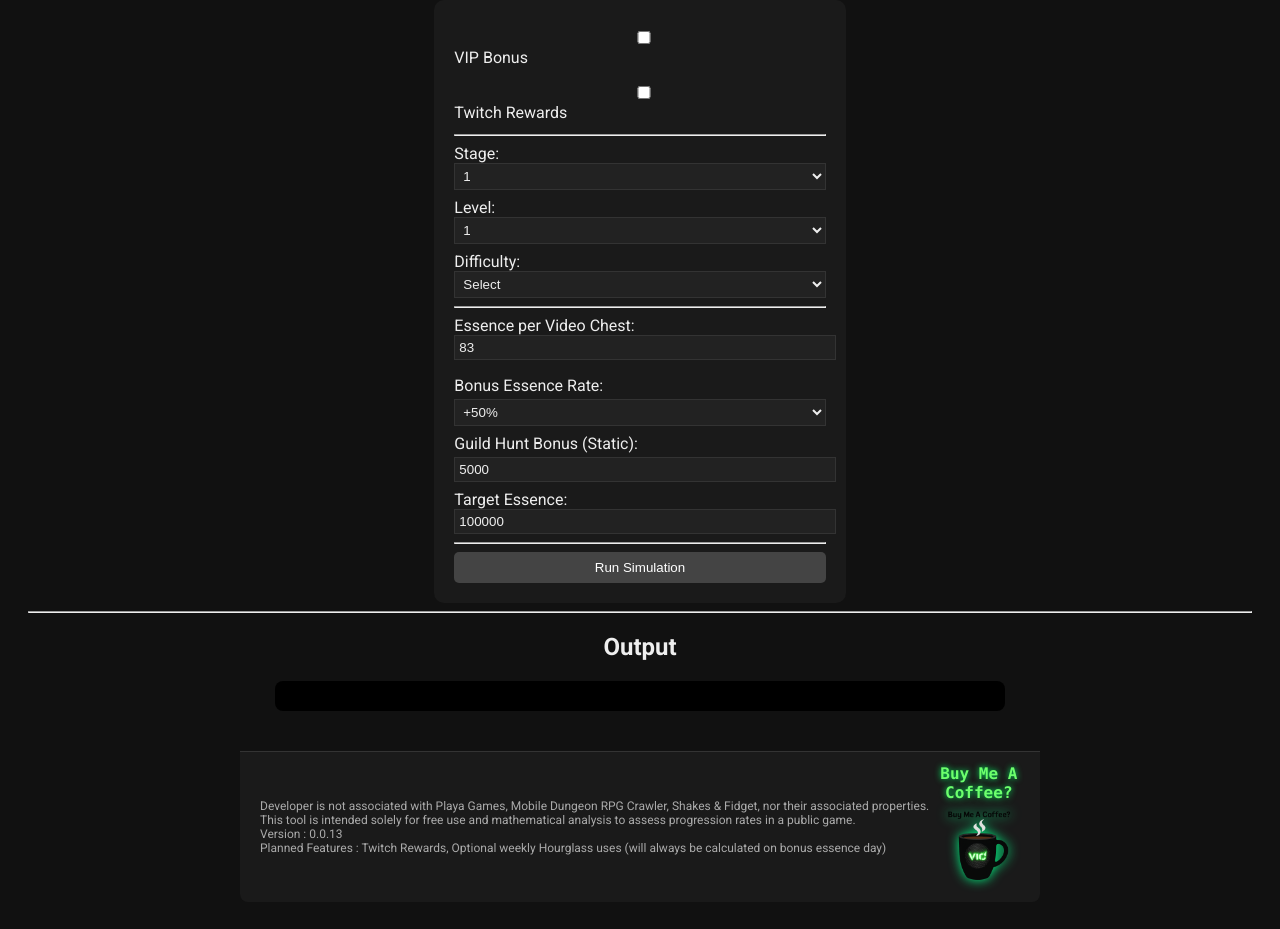
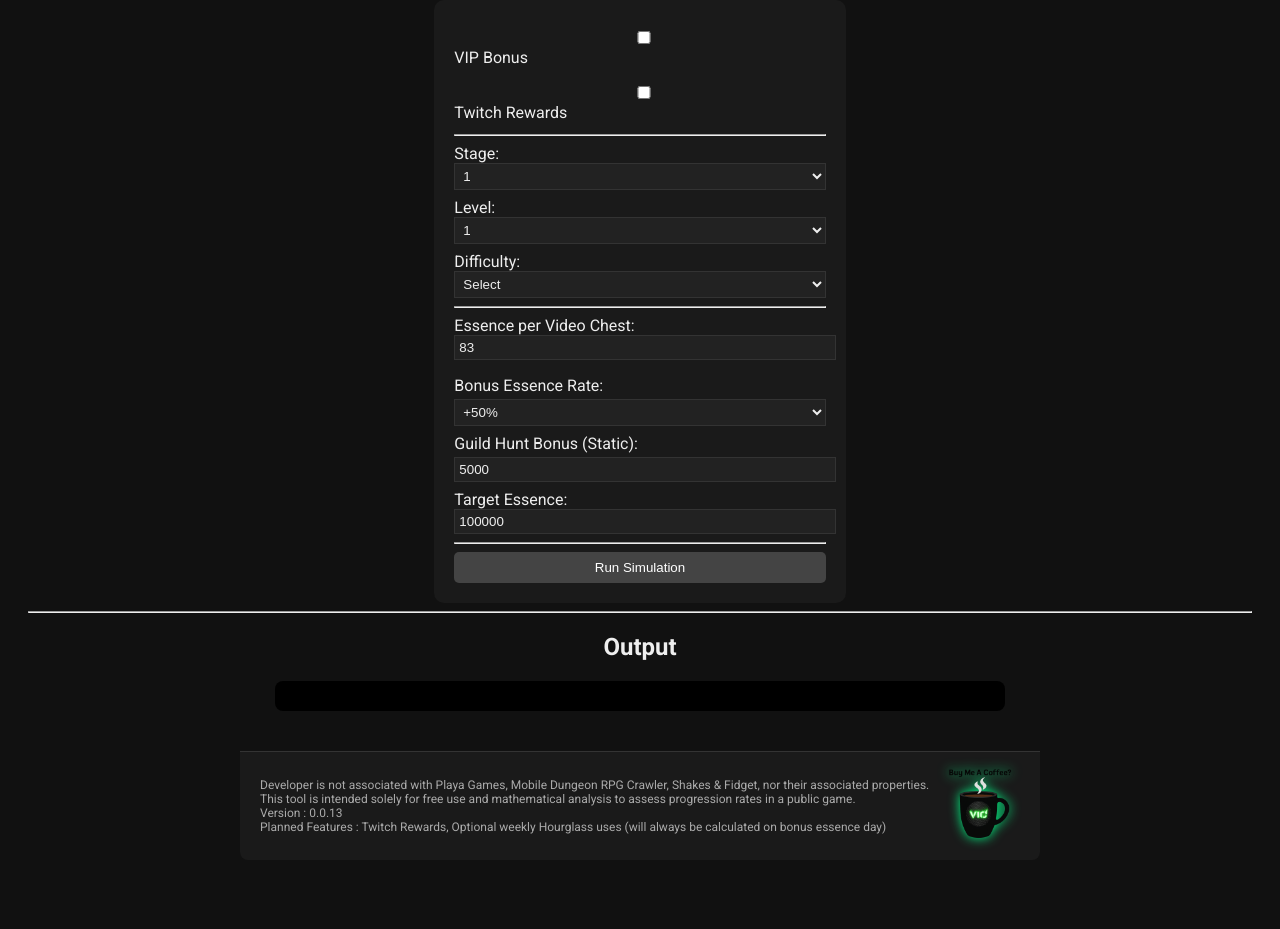
Before and after one commit to pjgeorge09/mobile_dungeon_essence_calculator, a plain HTML site: page index.html in a window 1280 px wide. Shown: the part 109-1038 px from the top of the page. After the commit the page ends 997 px from the top, so only its background shows below. Drawn offline with Linux system fonts and the light colour scheme.

Commit message:
Removing double buy-me-coffee piece

```diff
--- a/index.html
+++ b/index.html
@@ -116,7 +116,6 @@
   </p>
 
   <div id="coffee-support">
-    <p>Buy Me A Coffee?</p>
     <a href="https://ko-fi.com/vicmalicious" target="_blank" rel="noopener noreferrer">
       <img src="resources/images/coffee.png" alt="Buy Me A Coffee" />
     </a>
```
